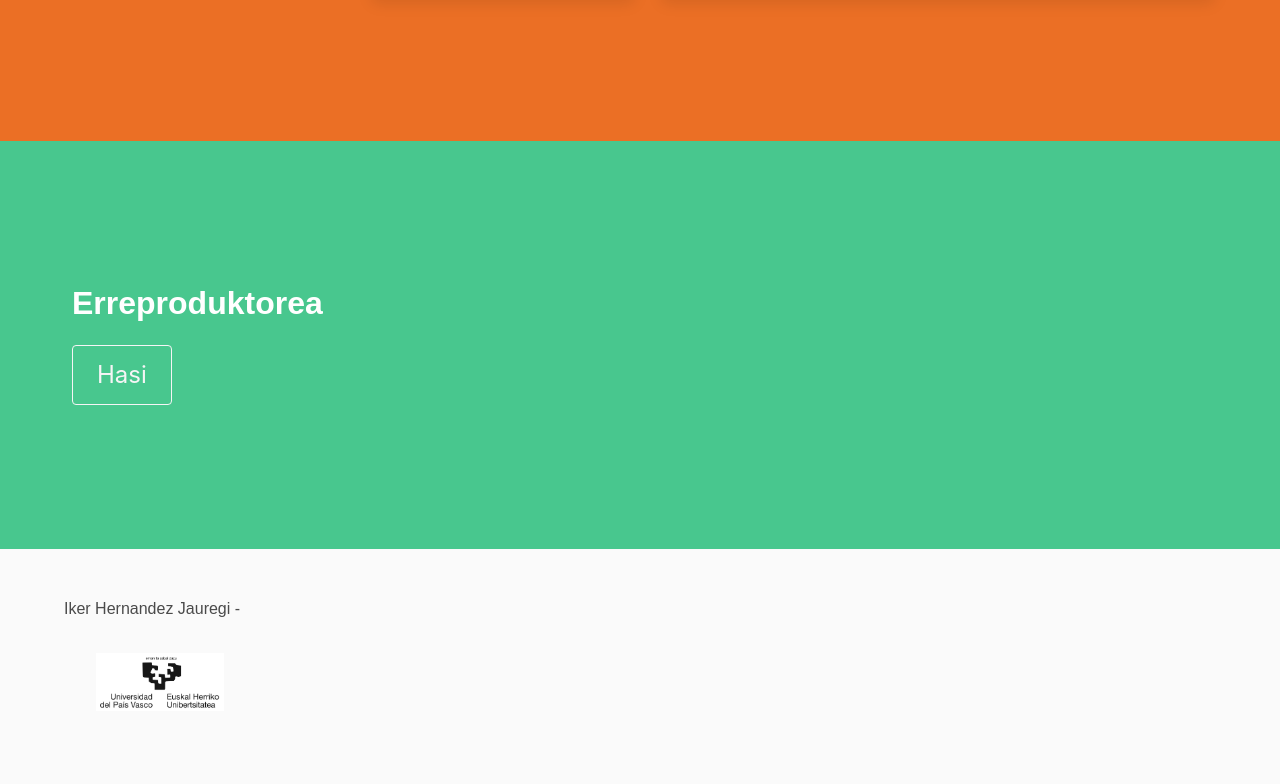
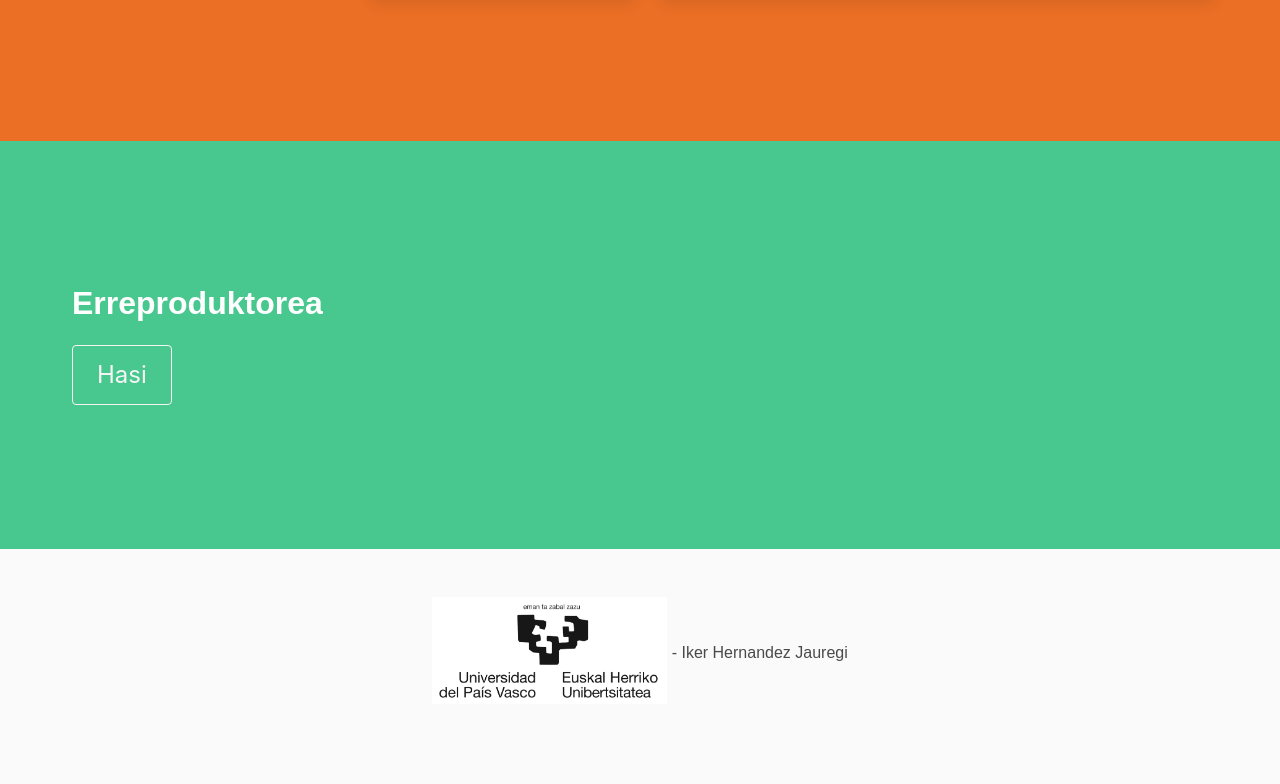
Before and after one commit to ihernandez093/GRAL, a website: page oinarrizko_app_maketa/index.html in a window 1280 px wide. Shown: the part 1558-2342 px from the top of the page. Drawn offline with nearby package versions, Linux system fonts and the light colour scheme.

Commit message:
anagrama

```diff
--- a/oinarrizko_app_maketa/index.html
+++ b/oinarrizko_app_maketa/index.html
@@ -73,19 +73,14 @@
 </section>
 
 <footer class="footer">
-  <div class="content">
-  	<div class=container>
-	  	<p>
-	    	Iker Hernandez Jauregi -
-
-	    </p>
-	    <figure class="image is-centered is-128x128">
-			  <img src="src/ehu.jpg">
-			</figure>
-  	</div>
-
-
-  </div>
+<div style="text-align: center;">
+	<div style="display:inline-block;vertical-align:middle;">
+	    <a href="https://www.ehu.eus/es/"><img src="src/ehu.jpg" height= "235" width="235""/></a>
+	</div>
+	<div style="display:inline-block;">
+		<h2 >-    Iker Hernandez Jauregi</h2>
+	</div>
+</div>
 </footer>
 </body>
 </html>
```
